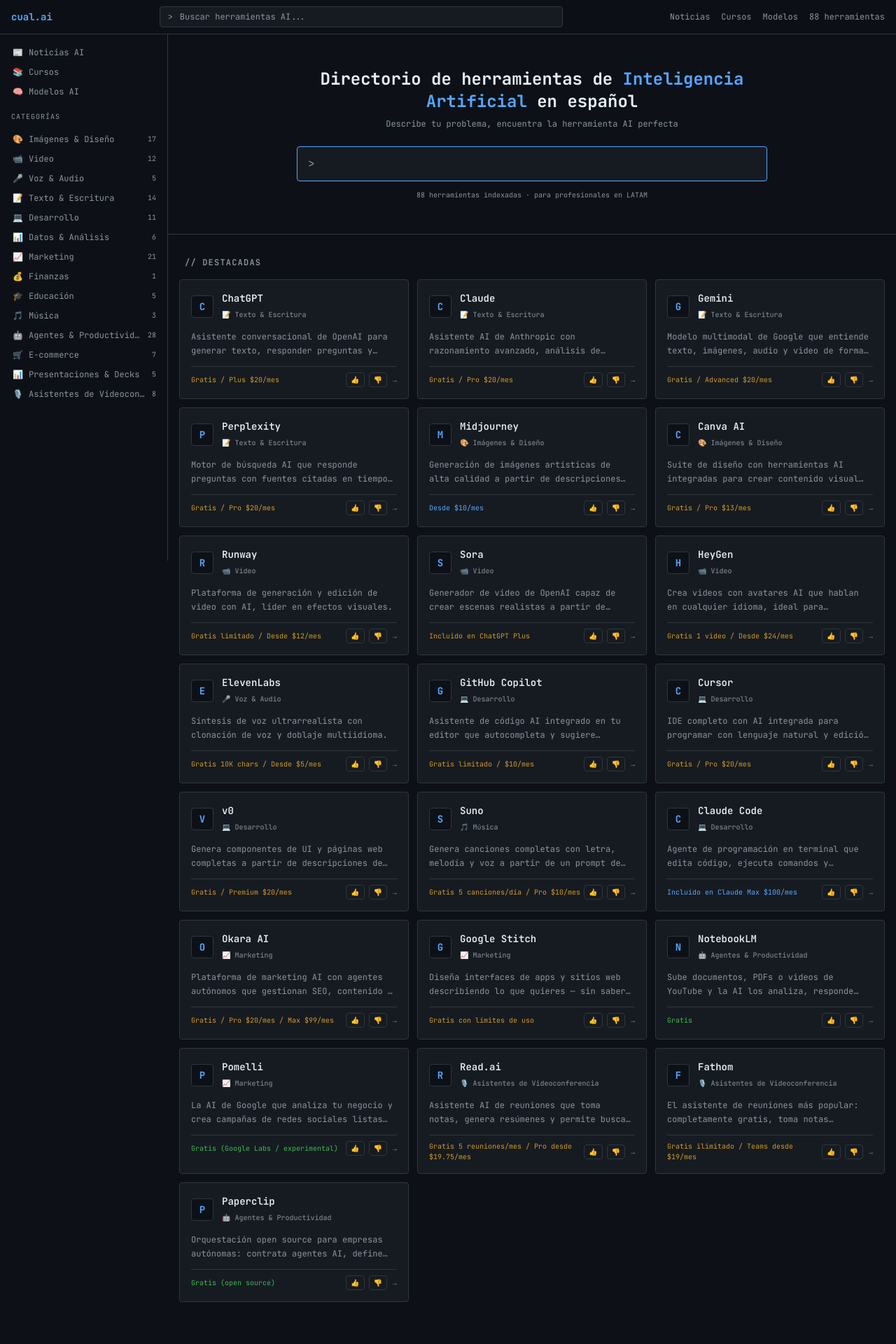
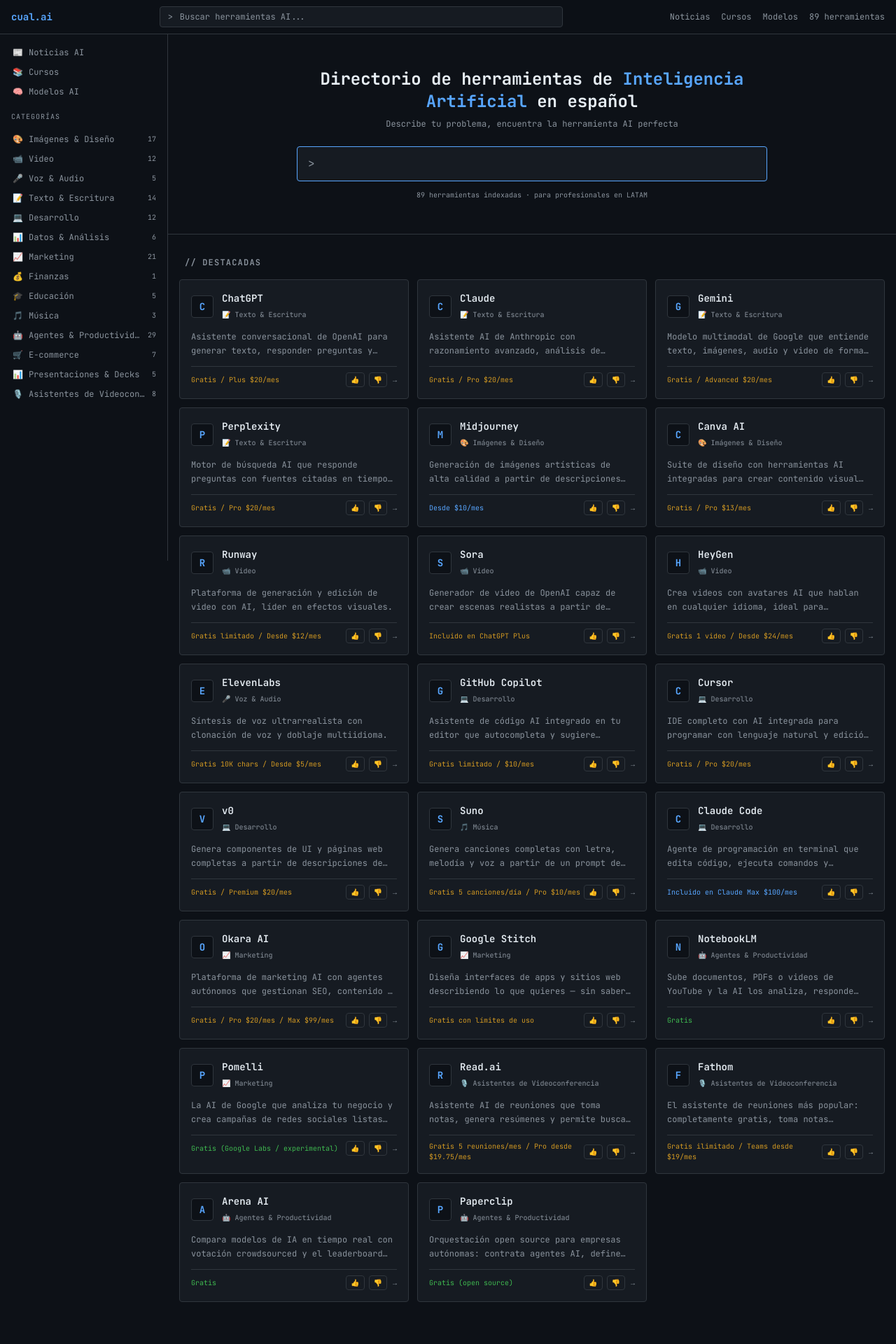
Before and after one commit to nivito/cualai, a Next.js app: page / in a window 1280 px wide. Shown: the top 1920 px of the page at 70% size. Built offline with nearby package versions, Linux system fonts and the light colour scheme; no server answers.

Commit message:
feat: agregar Arena AI al catálogo de herramientas
Plataforma de comparativa de modelos AI con leaderboard Elo crowdsourced.
Categorías: agentes-productividad, desarrollo. Pricing: gratis. Featured: true.

```diff
--- a/src/data/tools.ts
+++ b/src/data/tools.ts
@@ -1326,6 +1326,28 @@
     ],
   },
 
+  // ── Comparativa & Benchmarks ──
+  {
+    id: "arena-ai",
+    name: "Arena AI",
+    slug: "arena-ai",
+    description: "Compara modelos de IA en tiempo real con votación crowdsourced y el leaderboard más confiable de LLMs.",
+    longDescription: "Arena AI (antes LMSYS Chatbot Arena) es la plataforma de referencia para comparar modelos de IA de forma imparcial. Su modo 'Battle' te permite chatear con dos modelos simultáneamente sin saber cuál es cuál, y votar cuál responde mejor — generando un ranking Elo crowdsourced considerado el más confiable del sector. Compara texto, imágenes, visión, código y más en un solo lugar. El leaderboard incluye todos los modelos frontier: GPT-5, Claude Opus, Gemini, Llama y muchos más. Ideal para equipos que necesitan elegir el modelo correcto para su caso de uso sin depender solo de benchmarks académicos.",
+    url: "https://arena.ai",
+    categories: ["agentes-productividad", "desarrollo"],
+    pricing: "gratis",
+    priceLabel: "Gratis",
+    featured: true,
+    tags: ["benchmark", "comparativa", "leaderboard", "LLM", "modelos", "evaluación", "elo", "chatbot"],
+    useCases: [
+      "Comparar dos modelos AI de forma ciega para elegir el mejor para tu tarea",
+      "Consultar el ranking más actualizado de modelos de lenguaje",
+      "Evaluar modelos de imagen, visión y código lado a lado",
+      "Entender las fortalezas reales de cada modelo con datos de millones de votos",
+      "Seleccionar el modelo óptimo antes de integrar una API en tu producto",
+    ],
+  },
+
   // ── Agentes & Orquestación ──
   {
     id: "dapta",
```
